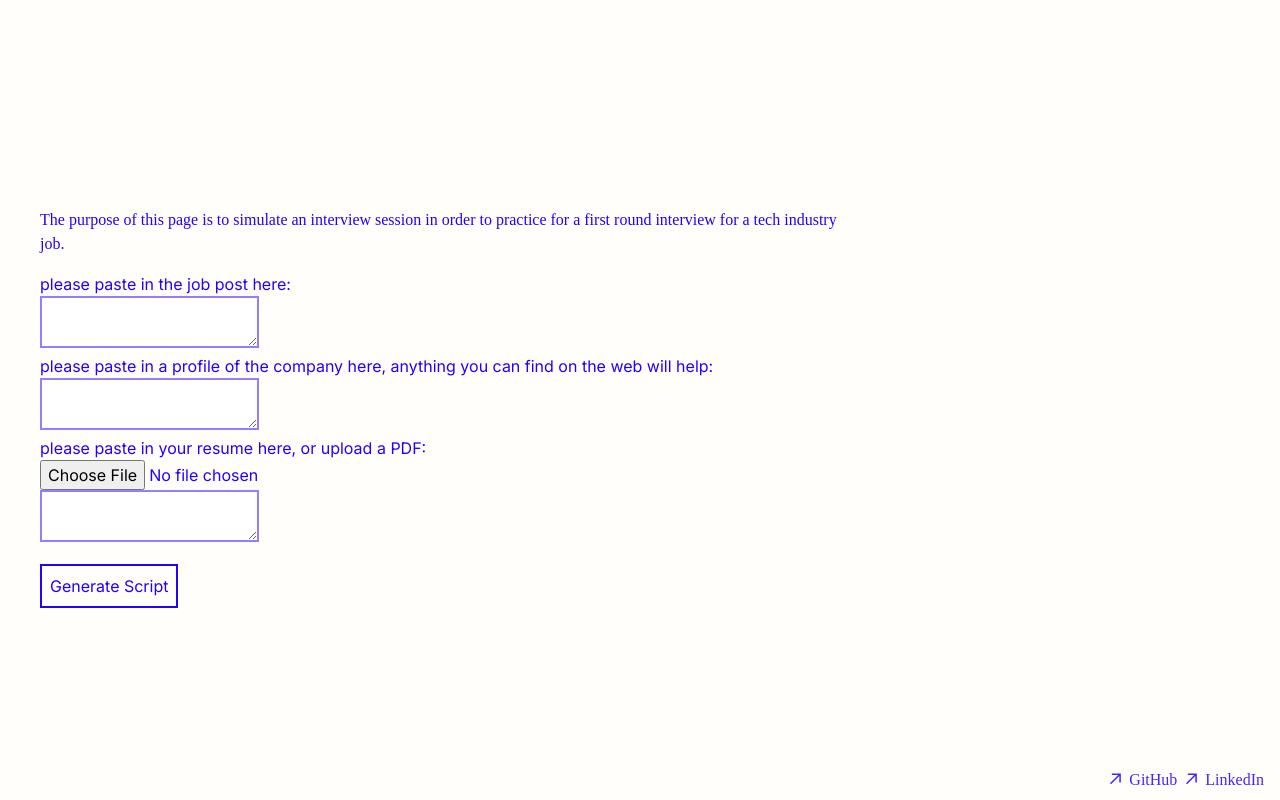
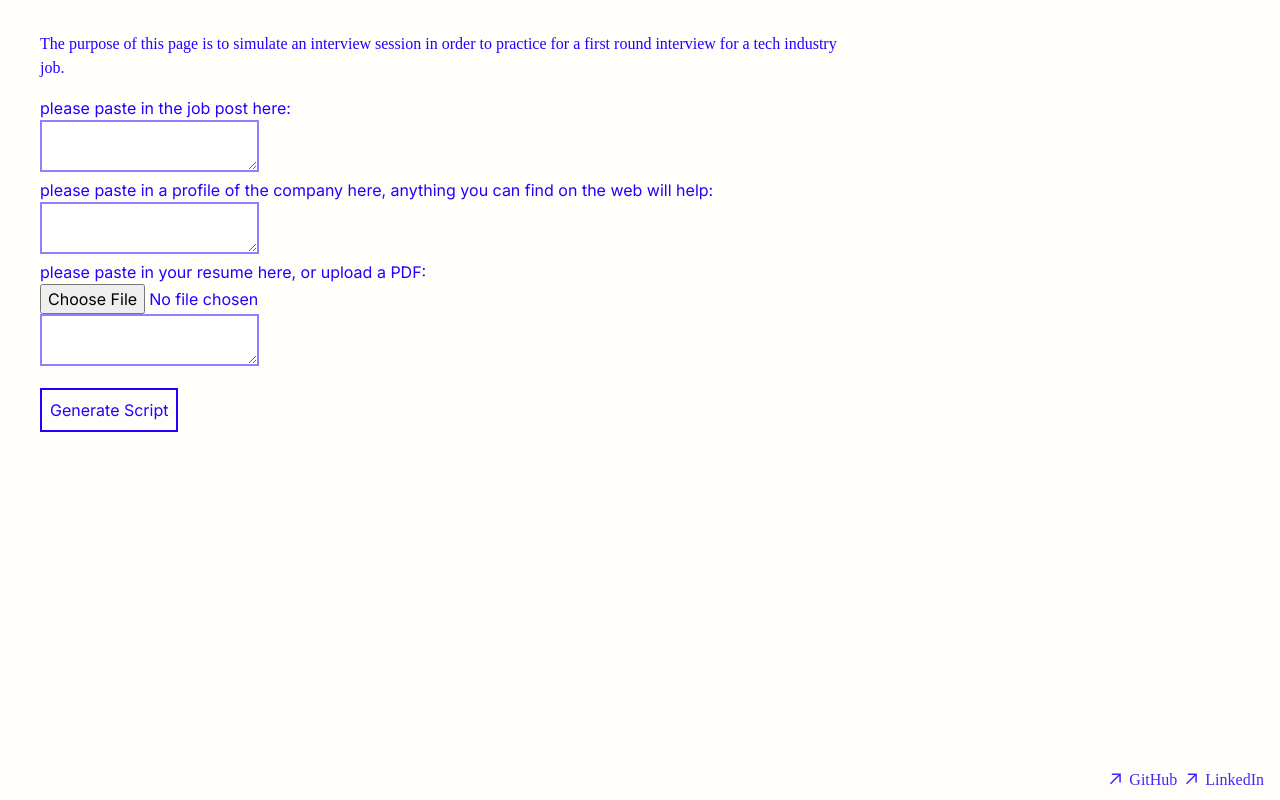
Before and after one commit to chedgo/home, a Next.js app: page /interview-practice in a window 1280 px wide. Built offline with nearby package versions, Linux system fonts and the light colour scheme; a web font is replaced by a local one.

Commit message:
styling tweak

```diff
--- a/src/app/interview-practice/page.tsx
+++ b/src/app/interview-practice/page.tsx
@@ -79,7 +79,7 @@ export default function InterviewPractice() {
     </div>
   ) : (
     <div className="min-h-[calc(100vh-theme(spacing.16))] text-primary px-4 lg:px-10 py-8">
-      <div className="lg:w-2/3 lg:pt-44 text-primary ">
+      <div className="lg:w-2/3 text-primary ">
         <div className="mb-4 font-tenon">
           The purpose of this page is to simulate an interview session in order
           to practice for a first round interview for a tech industry job.
```
